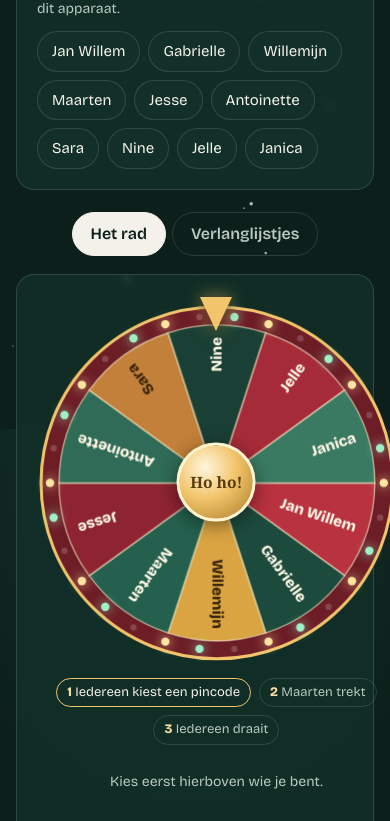
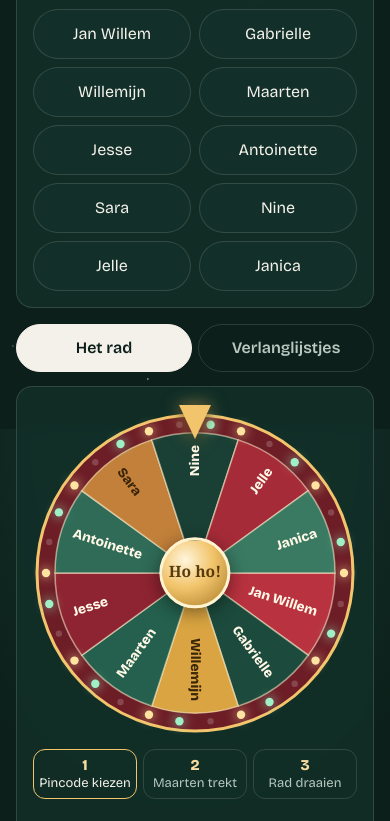
Before and after one commit to Maartenspost/maartenpost.com, a plain HTML site: page lootjes/index.html in a window 390 px wide. Shown: the part 415-1236 px from the top of the page. Drawn offline with nearby package versions, Linux system fonts and the light colour scheme; a web font is replaced by a local one.

Commit message:
Lootjestrekmachine: betere telefoonweergave
Co-Authored-By: Claude Opus 5.5 <noreply@anthropic.com>
Claude-Session: https://claude.ai/code/session_01RyeFUBhtMocSozxKzHjH4p

```diff
--- a/lootjes/index.html
+++ b/lootjes/index.html
@@ -59,7 +59,7 @@ h2{font-family:var(--f-display);font-size:30px;margin:0 0 4px;color:var(--gold-s
 .tab[aria-selected="true"]{background:var(--snow);color:var(--night);border-color:var(--snow)}
 
 .wheel-zone{display:grid;place-items:center;gap:16px;margin-top:8px}
-.wheel-box{position:relative;width:min(92vw,440px);aspect-ratio:1;max-width:100%}
+.wheel-box{position:relative;width:100%;max-width:440px;aspect-ratio:1}
 #wheel{width:100%;height:100%;display:block}
 .pointer{position:absolute;left:50%;top:-6px;transform:translateX(-50%);width:0;height:0;border-left:16px solid transparent;border-right:16px solid transparent;border-top:34px solid var(--gold);filter:drop-shadow(0 3px 6px rgba(0,0,0,.5)) drop-shadow(0 0 8px rgba(242,196,107,.6));z-index:2}
 .hub{position:absolute;left:50%;top:50%;transform:translate(-50%,-50%);width:22%;aspect-ratio:1;border-radius:50%;background:radial-gradient(circle at 35% 30%,#fff6dc,var(--gold) 45%,#a87a26);border:3px solid #fff3d0;display:grid;place-items:center;font-family:var(--f-display);font-weight:700;color:#5a3b0c;font-size:clamp(14px,4vw,22px);box-shadow:0 4px 18px rgba(0,0,0,.45)}
@@ -122,11 +122,31 @@ form.add .btn{font-size:15px;padding:10px 18px;box-shadow:0 3px 0 #7d1f29}
 .pinform input{text-align:center;font-size:20px;letter-spacing:.3em}
 .err{color:#ffb3b9;font-size:14px;font-weight:600;margin:0}
 .okmsg{color:#bff0d4;font-size:15px;font-weight:600;margin:0}
-.steps{display:flex;flex-wrap:wrap;gap:8px;justify-content:center;font-size:13px;color:var(--snow-dim)}
+.steps{display:grid;grid-template-columns:repeat(3,1fr);gap:6px;width:100%;max-width:440px;font-size:13px;color:var(--snow-dim)}
 .steps b{color:var(--gold-soft)}
-.steps span{border:1px solid var(--line);border-radius:999px;padding:4px 10px}
+.steps span{border:1px solid var(--line);border-radius:12px;padding:6px 4px;text-align:center;line-height:1.25;display:flex;flex-direction:column;align-items:center;gap:1px}
+.steps b{font-size:15px}
 .steps span.now{border-color:var(--gold);color:var(--snow)}
 .linkbtn{font:inherit;font-size:13px;background:none;border:none;color:var(--snow-dim);text-decoration:underline;cursor:pointer;padding:4px}
+@media (max-width:560px){
+  header{padding-block:18px 4px}
+  h1{font-size:38px}
+  .sub{font-size:15px}
+  section.card{padding:16px;border-radius:16px;margin-top:14px}
+  h2{font-size:26px}
+  .who{display:grid;grid-template-columns:repeat(2,minmax(0,1fr));gap:8px}
+  .chip{padding:12px 10px;text-align:center;font-size:16px}
+  .tabs{margin-top:16px}
+  .tab{flex:1;padding:11px 10px}
+  .btn{font-size:17px;padding:14px 24px}
+  .wheel-zone{gap:14px}
+  .pill{font-size:12px;padding:3px 9px}
+  .list > summary{padding:12px}
+  .items{padding:0 12px 12px}
+  .item{flex-wrap:wrap}
+  form.add{padding:0 12px 12px}
+  .lootje{padding:26px 18px 20px}
+}
 footer{text-align:center;color:var(--snow-dim);font-size:13px;margin-top:28px}
 @media (prefers-reduced-motion:reduce){.garland i{animation:none}.lootje{animation:none}}
 </style>
@@ -330,9 +350,9 @@ function pinForm(id,label,btnText,onsubmit,twice){
 function renderWheelActions(){
   const box=$("#wheel-actions"); box.replaceChildren();
   const steps=el("div",{class:"steps"},
-    el("span",{class:!S.trek?"now":""},el("b",{},"1"), " Iedereen kiest een pincode"),
-    el("span",{class:!S.trek&&allRegistered()?"now":""},el("b",{},"2"), " Maarten trekt"),
-    el("span",{class:S.trek?"now":""},el("b",{},"3"), " Iedereen draait"));
+    el("span",{class:!S.trek&&!allRegistered()?"now":""},el("b",{},"1"),"Pincode kiezen"),
+    el("span",{class:!S.trek&&allRegistered()?"now":""},el("b",{},"2"),"Maarten trekt"),
+    el("span",{class:S.trek?"now":""},el("b",{},"3"),"Rad draaien"));
   box.append(steps);
   if(!S.me){ box.append(el("p",{class:"status",text:"Kies eerst hierboven wie je bent."})); }
   else{
@@ -523,11 +543,13 @@ function drawWheel(t){
     wx.beginPath(); wx.moveTo(c,c); wx.arc(c,c,inner,a0,a1); wx.closePath();
     wx.fillStyle=SEG_COLORS[i]; wx.fill();
     wx.strokeStyle="rgba(255,243,208,.55)"; wx.lineWidth=1.5; wx.stroke();
-    wx.save(); wx.translate(c,c); wx.rotate(a0+SEG/2);
-    wx.textAlign="right"; wx.textBaseline="middle";
+    const mid=a0+SEG/2, norm=((mid%(Math.PI*2))+Math.PI*2)%(Math.PI*2);
+    const flip = norm>Math.PI/2 && norm<Math.PI*1.5;
+    wx.save(); wx.translate(c,c); wx.rotate(flip?mid+Math.PI:mid);
+    wx.textAlign=flip?"left":"right"; wx.textBaseline="middle";
     wx.fillStyle=(SEG_COLORS[i]==="#d9a441"||SEG_COLORS[i]==="#c2803a")?"#3a2508":"#fff8e6";
     wx.font="700 "+Math.max(11,W*0.042)+"px 'Bricolage Grotesque',system-ui,sans-serif";
-    wx.fillText(PEOPLE[i].name,inner-12,0);
+    wx.fillText(PEOPLE[i].name,flip?-(inner-12):inner-12,0);
     wx.restore();
   }
   const n=30, speed=S.spinning?12:2.2;
```
